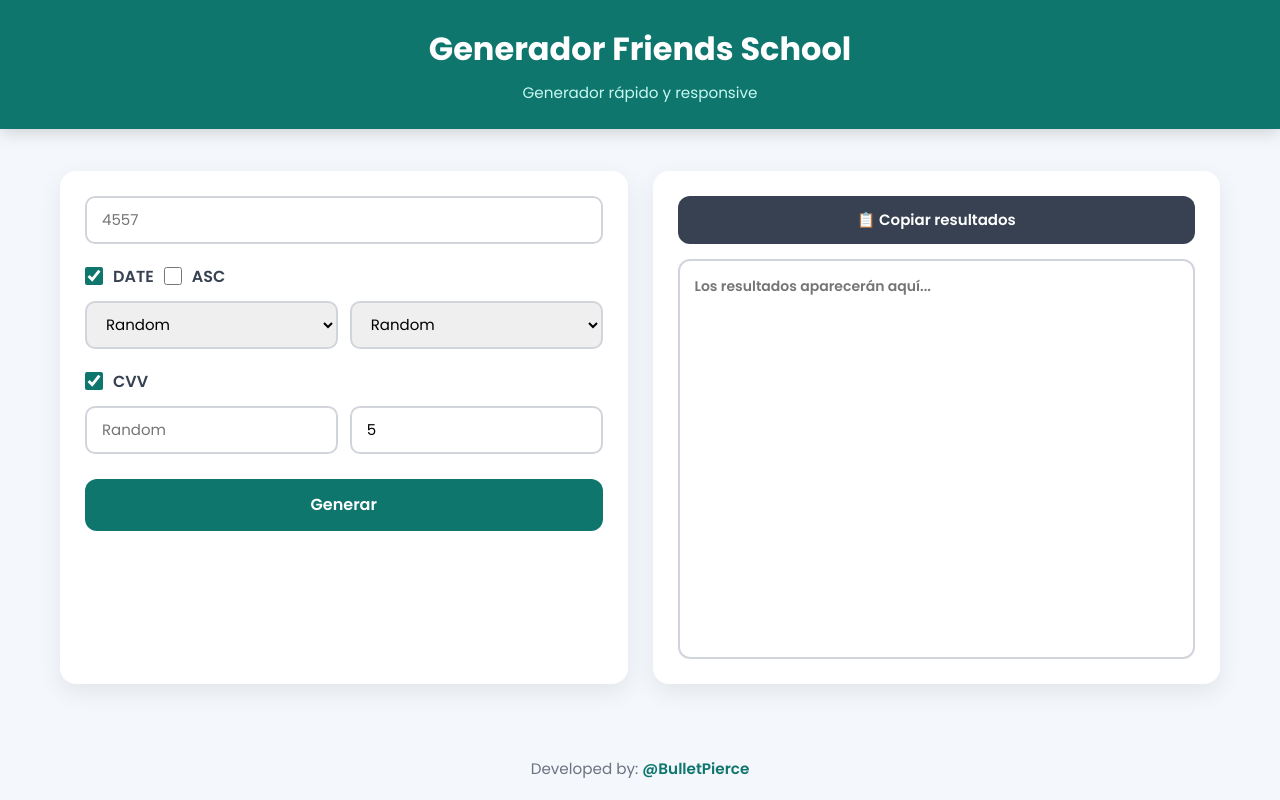
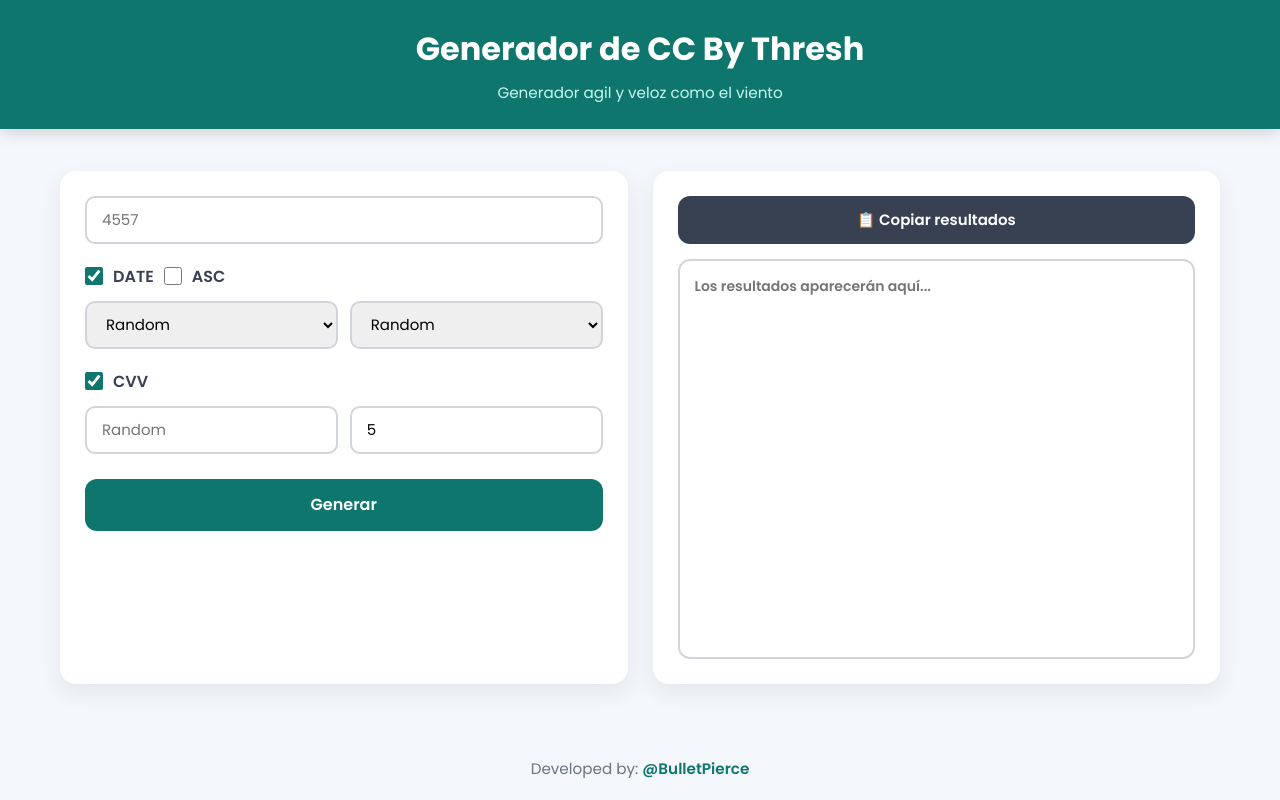
Before and after one commit to threshsanety26/GenCC, a plain HTML site: page index.html in a window 1280 px wide. Drawn offline with Linux system fonts and the light colour scheme.

Commit message:
Update header title and description in index.html

```diff
--- a/index.html
+++ b/index.html
@@ -218,8 +218,8 @@ input[type="checkbox"]{
 <body>
 
 <header class="title">
-    <h1>Generador Friends School</h1>
-    <p>Generador rápido y responsive</p>
+    <h1>Generador de CC By Thresh</h1>
+    <p>Generador agil y veloz como el viento</p>
 </header>
 
 <div class="container">
```
